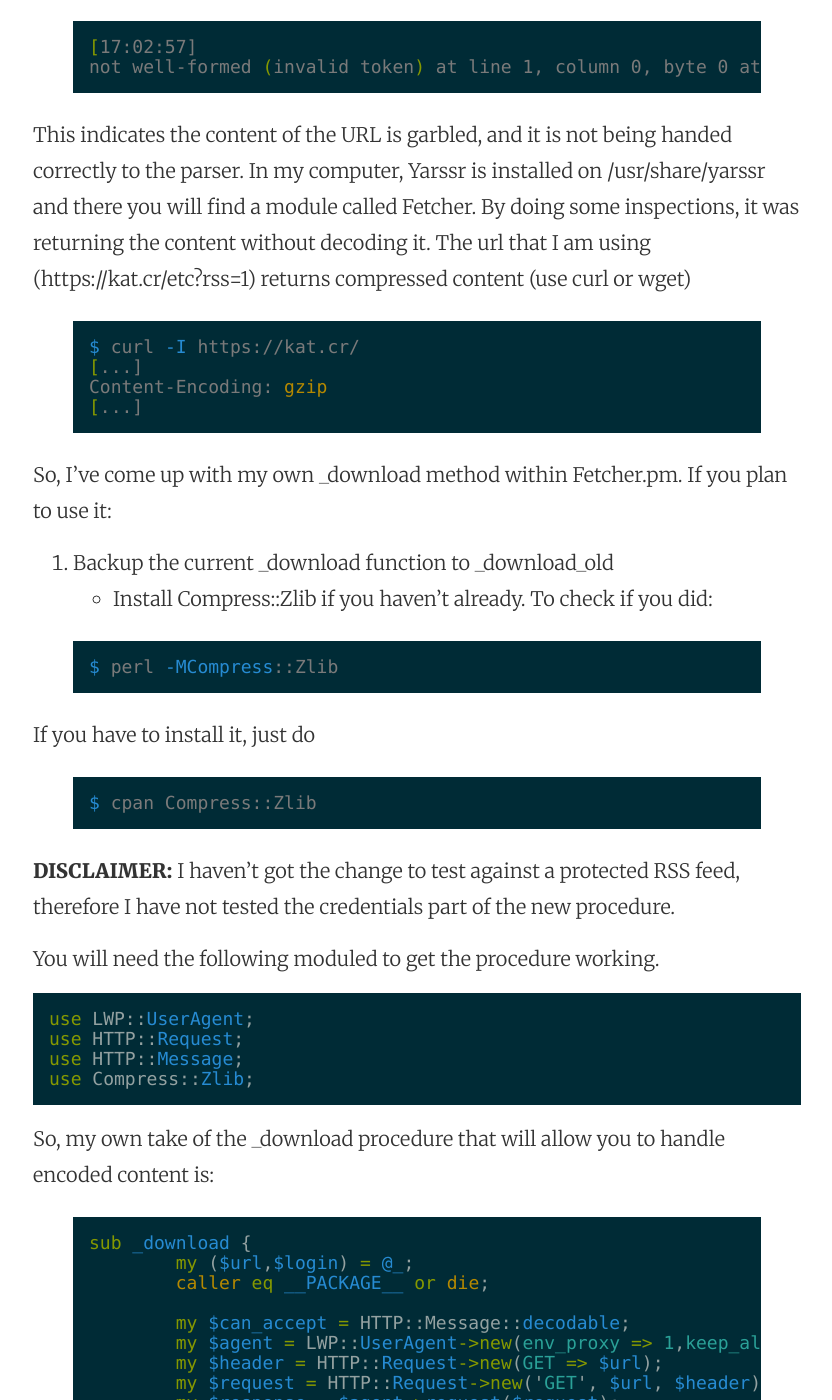
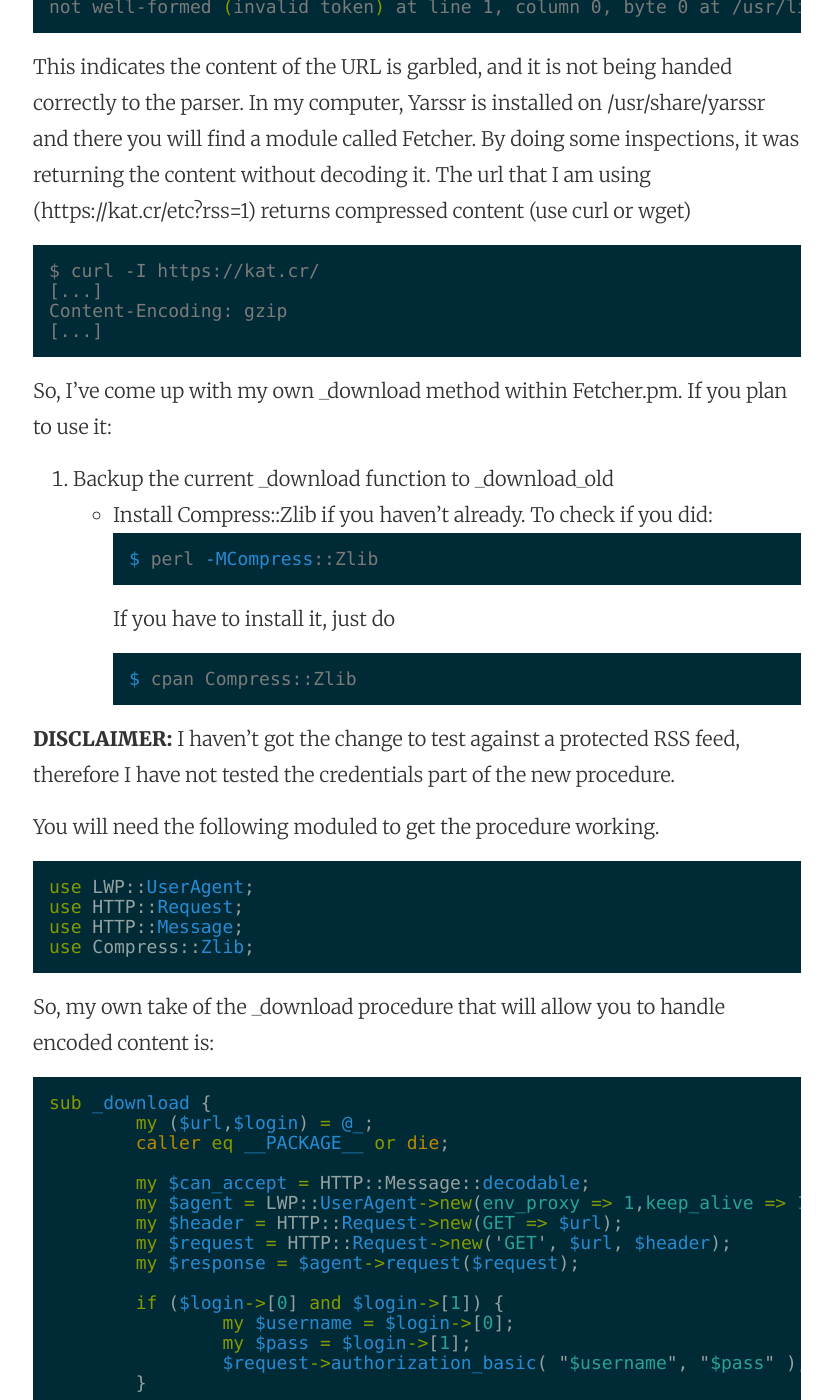
Before and after one commit to emmanuel-galindo/emmanuel-galindo.github.io, a Jekyll site: the page built from _posts/2016-04-14-yarssr-is-not-loading-the-feed-how-to-fix-it.markdown, in a window 1280 px wide and 1400 px high, scrolled down 1010 px. Shown: the whole window, without its empty margins (223-1055 px from the left). Built offline with Jekyll 4.4.1, drawn with Linux system fonts in a browser that asks for light colours; comment, search, counter and statistics services are not loaded.

Commit message:
Post update: Yarssr is not loading the feed, how to fix it

````diff
--- a/_posts/2016-04-14-yarssr-is-not-loading-the-feed-how-to-fix-it.markdown
+++ b/_posts/2016-04-14-yarssr-is-not-loading-the-feed-how-to-fix-it.markdown
@@ -5,48 +5,48 @@
 ---
 If you add a feed on yarssr and the icon doesn't turn green, it is time to enable the debug and look for the error.
 First kill the running process:
-{% highlight shell %}
+``` shell
 $ ps -fea | grep -i yarssr | grep -v grep | \
 awk '{ print $2 }' | xargs kill -9
-{% endhighlight %}
+```
 
 Then, go to the app folder and start it back w/debug flag:
-{% highlight shell %}
+``` shell
 $ cd ~/.yarssr/;yarssr --debug
-{% endhighlight %}
+```
 
 **HINT**, if you happen to have many feeds as me, it might be easier to clean up the config file to only leave the one that is not working. Do a back before that by reading my previous post [Yarssr deletes the feeds, how to deal with it][1].
 
 [1]: http://emmanuel-galindo.github.io/2016/04/14/yarssr-deletes-the-feeds-how-to-deal-with-it.html
 
 For me, it was printing:
-{% highlight shell %}
+```shell
 [17:02:57]
 not well-formed (invalid token) at line 1, column 0, byte 0 at /usr/lib/x86_64-linux-gnu/perl5/5.20/XML/Parser.pm line 187.
-{% endhighlight %}
+```
 
 This indicates the content of the URL is garbled, and it is not being handed correctly to the parser.
 In my computer, Yarssr is installed on /usr/share/yarssr and there you will find a module called Fetcher.
 By doing some inspections, it was returning the content without decoding it.
 The url that I am using (https://kat.cr/etc?rss=1) returns compressed content (use curl or wget)
-{% highlight shell %}
+```
 $ curl -I https://kat.cr/
 [...]
 Content-Encoding: gzip
 [...]
-{% endhighlight %}
+```
 
 So, I've come up with my own _download method within Fetcher.pm. If you plan to use it:
 
 1. Backup the current _download function to _download_old
 + Install Compress::Zlib if you haven't already. To check if you did:
-{% highlight shell %}
+``` shell
 $ perl -MCompress::Zlib
-{% endhighlight %}
+```
 If you have to install it, just do
-{% highlight shell %}
+``` shell
 $ cpan Compress::Zlib
-{% endhighlight %}
+```
 
 **DISCLAIMER:** I haven't got the change to test against a protected RSS feed, therefore I have not tested the credentials part of the new procedure.
 
@@ -59,7 +59,7 @@
 ```
 
 So, my own take of the _download procedure that will allow you to handle encoded content is:
-{% highlight perl %}
+``` perl
 sub _download {
         my ($url,$login) = @_;
         caller eq __PACKAGE__ or die;
@@ -87,4 +87,4 @@
         }
         return $content,$type;
 }
-{% endhighlight %}
+```
````
